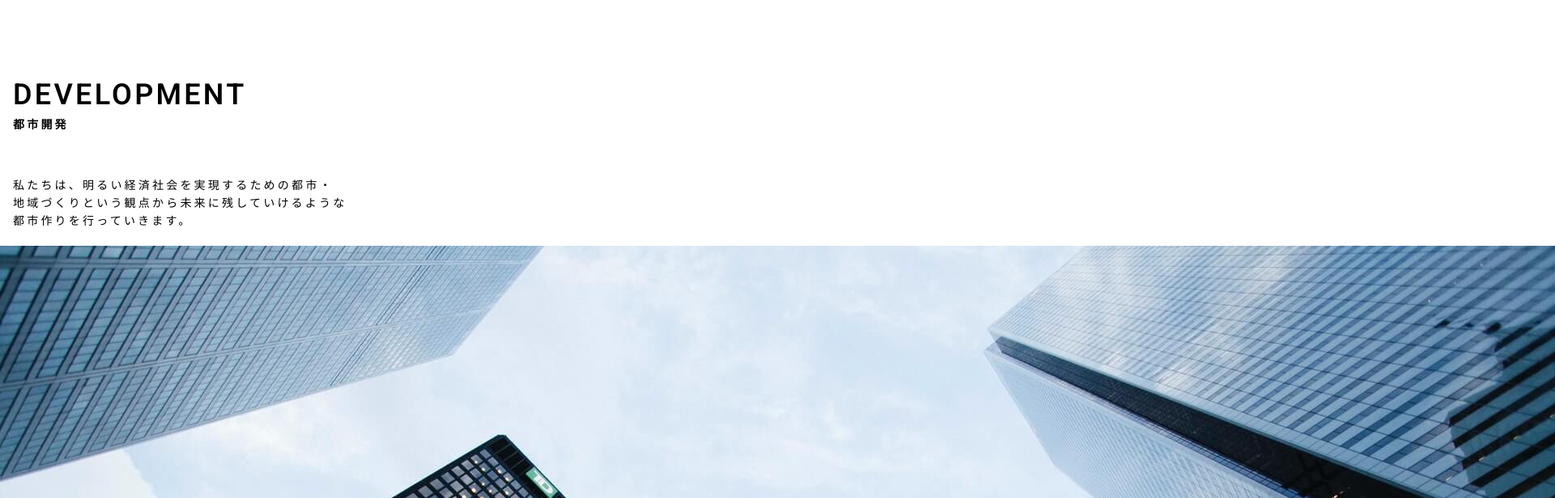
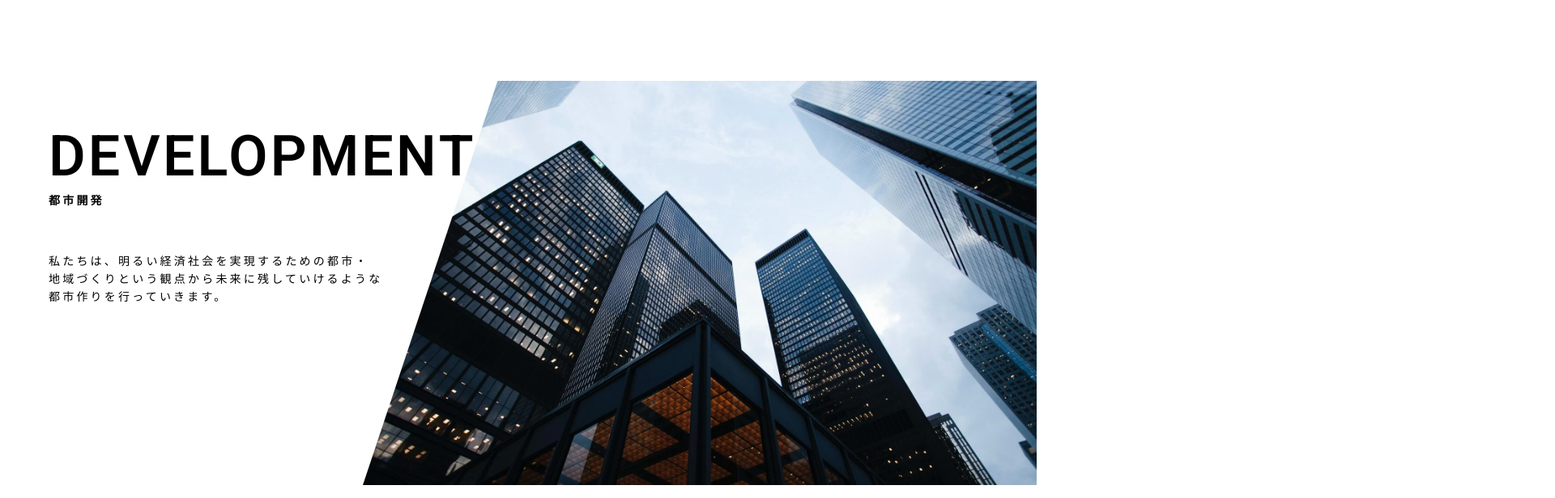
Before and after one commit to makowithyou/CodingPractice_extra4, a plain HTML site: page index.html in a window 1280 px wide. Shown: the top 616 px of the page at 81% size, 1920 px wide, since content can reach past the window. Drawn offline with Linux system fonts and the light colour scheme.

Commit message:
Update style.css

```diff
--- a/style.css
+++ b/style.css
@@ -10,10 +10,7 @@ body {
     font-family: "Heebo", sans-serif;
     margin: unset;
 }
-img {
-    display: block;
-}
-h2, h3 {
+h2, h3, p {
     margin: unset;
     padding: unset;
 }
@@ -57,14 +54,36 @@ p {
 br.pc {
     display: none;
 }
-div.img {
-
+img {
+    width: 100%;
+    height: 500px;
+    object-fit: cover;
 }
 
 
 /* 広い画面向けの CSS */
 @media (min-width: 900px) {
+    main {
+        margin-bottom: 100px;
+        overflow: hidden;
+    }
+    div.text {
+        padding: 0 0 0 60px;
+        /* width: 35%; */
+        float: left;
+        position: absolute;
+        z-index: 1;
+    }
+    h2 {
+        margin-top: 60px;
+        font-size: 70px;
+    }
     br.pc {
         display: block;
     }
+    img {
+        width: 65%;
+        float: right;
+        clip-path: polygon(20% 0, 100% 0, 100% 100%, 0 100%);
+    }
 }
```
